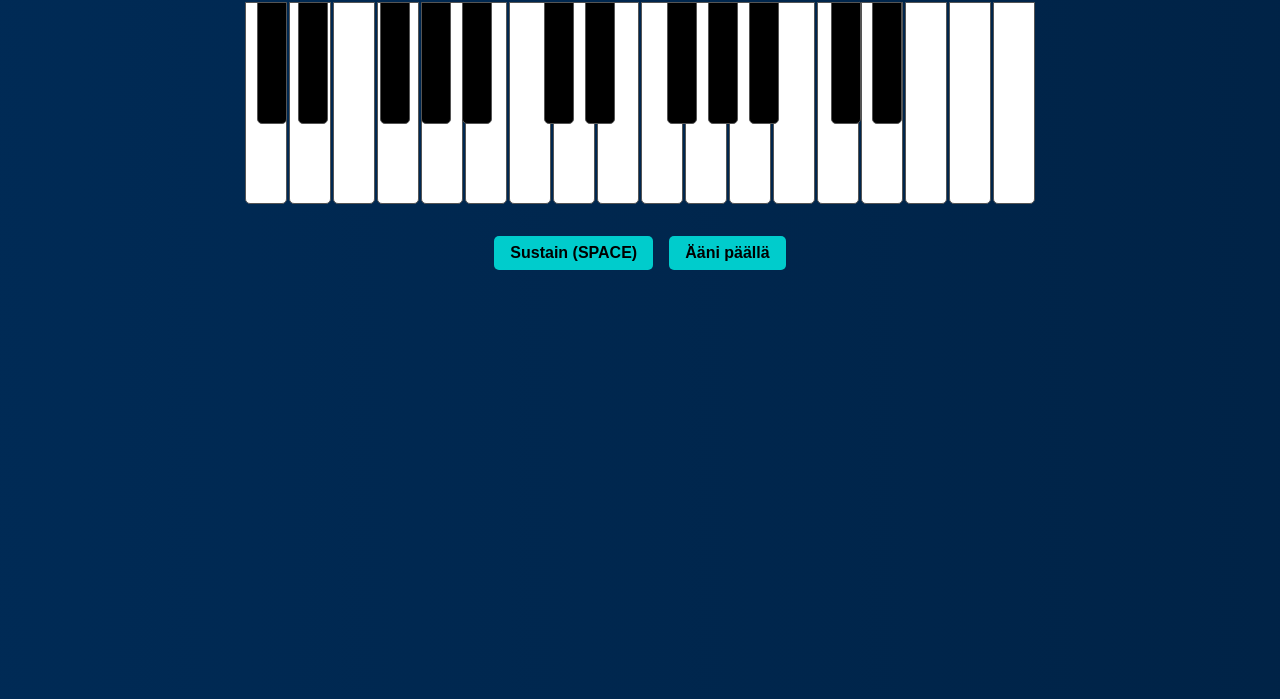
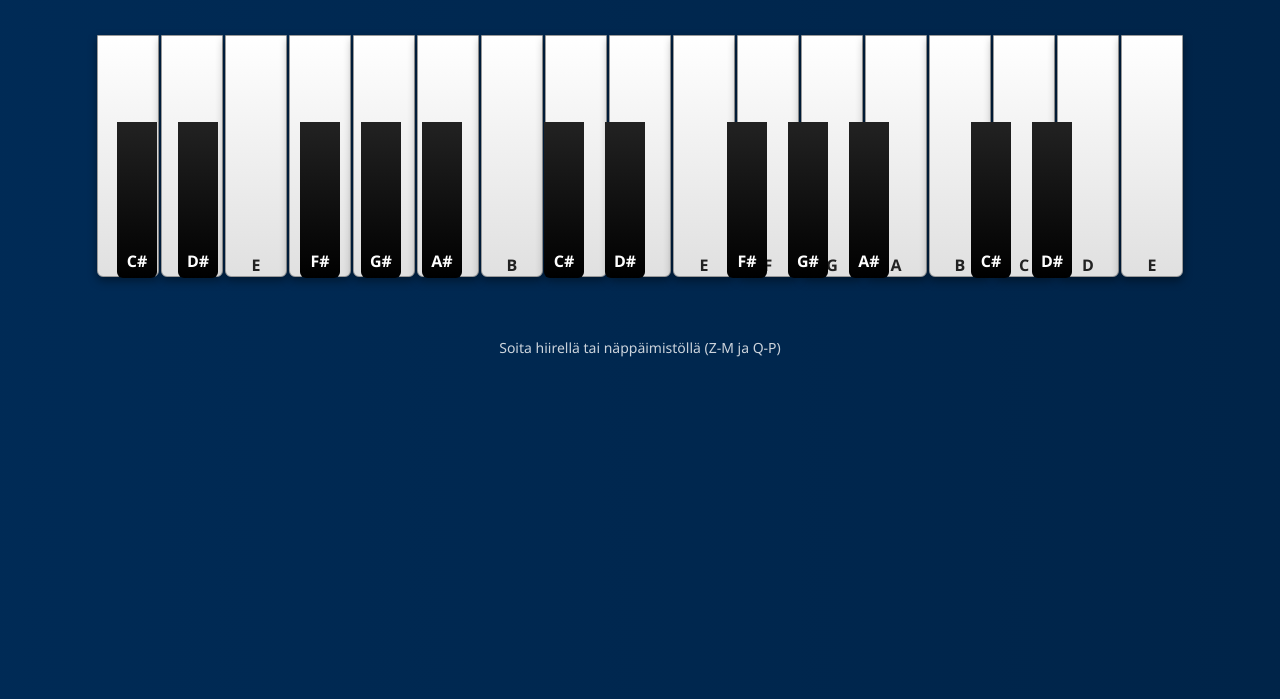
Before and after one commit to jalosenville15-source/VillenPiano, a plain HTML site: page index.html in a window 1280 px wide. Shown: the part 101-800 px from the top of the page. Drawn offline with Linux system fonts and the light colour scheme.

Commit message:
Update index.html

```diff
--- a/index.html
+++ b/index.html
@@ -1,244 +1,206 @@
 <!DOCTYPE html>
 <html lang="fi">
 <head>
-<meta charset="UTF-8">
-<meta name="viewport" content="width=device-width, initial-scale=1.0">
+<meta charset="utf-8">
+<meta name="viewport" content="width=device-width,initial-scale=1">
 <title>Villen Piano</title>
 <style>
-  body {
-    margin: 0;
-    font-family: sans-serif;
-    display: flex;
-    flex-direction: column;
-    align-items: center;
-    min-height: 100vh;
-    overflow-x: auto;
-    background: #001f3f;
-    position: relative;
+  :root{
+    --blue1:#001f3f;
+    --blue2:#003366;
+    --blue3:#004080;
+    --lightblue:#00ffff;
   }
-
-  header {
-    font-size: 3rem;
-    margin: 1rem 0;
-    font-weight: bold;
-    color: #00ffff;
-    text-shadow: 0 0 15px #00ffff;
-    z-index: 10;
-    position: relative;
+  body{
+    margin:0;
+    height:100vh;
+    font-family:'Segoe UI',sans-serif;
+    display:flex;
+    flex-direction:column;
+    align-items:center;
+    justify-content:flex-start;
+    background:linear-gradient(270deg,var(--blue1),var(--blue2),var(--blue3));
+    background-size:600% 600%;
+    animation:bgshift 18s ease infinite;
+    overflow:hidden;
   }
-
-  /* Valuva tausta */
-  .background {
-    position: fixed;
-    inset: 0;
-    z-index: 0;
-    background: linear-gradient(270deg, #001f3f, #003366, #004080, #001f3f);
-    background-size: 800% 800%;
-    animation: gradientMove 15s ease infinite;
-  }
-
-  @keyframes gradientMove {
+  @keyframes bgshift {
     0%{background-position:0% 50%}
     50%{background-position:100% 50%}
     100%{background-position:0% 50%}
   }
-
-  .piano {
-    display: flex;
-    position: relative;
-    margin: 1rem 0;
-    z-index: 1;
+  h1{
+    color:var(--lightblue);
+    text-shadow:0 0 20px rgba(0,255,255,0.4);
+    font-size:3rem;
+    margin-top:20px;
+    margin-bottom:30px;
   }
-
-  .white-key, .black-key {
-    border: 1px solid #555;
-    border-radius: 0 0 5px 5px;
-    cursor: pointer;
-    position: relative;
-    user-select: none;
+  .piano{
+    position:relative;
+    display:flex;
+    justify-content:center;
+    align-items:flex-end;
+    padding:20px;
+    user-select:none;
   }
-
-  .white-key {
-    width: 40px;
-    height: 200px;
-    background: white;
-    margin: 0 1px;
-    z-index: 1;
+  .white{
+    width:60px;
+    height:240px;
+    margin:1px;
+    background:linear-gradient(to bottom,#fff,#e0e0e0);
+    border:1px solid #999;
+    border-radius:0 0 6px 6px;
+    display:flex;
+    flex-direction:column;
+    justify-content:flex-end;
+    align-items:center;
+    font-weight:bold;
+    color:#222;
+    box-shadow:0 4px 10px rgba(0,0,0,0.4);
+    transition:all 0.08s ease;
   }
-
-  .black-key {
-    width: 28px;
-    height: 120px;
-    background: black;
-    position: absolute;
-    z-index: 2;
-    margin-left: -14px;
+  .white.active{
+    background:linear-gradient(to bottom,#aef,#68f);
+    transform:translateY(3px);
+    box-shadow:0 0 18px rgba(0,255,255,0.6);
   }
-
-  .key-active {
-    transform: scale(0.95);
-    box-shadow: 0 0 15px cyan;
+  .black{
+    position:absolute;
+    width:40px;
+    height:150px;
+    background:linear-gradient(to bottom,#222,#000);
+    border-radius:0 0 6px 6px;
+    z-index:2;
+    margin-left:-20px;
+    color:#fff;
+    display:flex;
+    justify-content:center;
+    align-items:flex-end;
+    padding-bottom:6px;
+    font-weight:bold;
+    transition:all 0.08s ease;
   }
-
-  .controls {
-    margin: 1rem 0;
-    display: flex;
-    gap: 1rem;
-    z-index: 1;
-    position: relative;
+  .black.active{
+    background:linear-gradient(to bottom,#00f,#004);
+    box-shadow:0 0 16px rgba(0,255,255,0.8);
+    transform:translateY(3px);
   }
-
-  button {
-    padding: 0.5rem 1rem;
-    font-size: 1rem;
-    font-weight: bold;
-    border: none;
-    border-radius: 5px;
-    cursor: pointer;
+  footer{
+    margin-top:40px;
+    color:rgba(255,255,255,0.8);
+    font-size:14px;
   }
-
-  button:active {
-    transform: scale(0.95);
-  }
-
-  .sustain, .mute {
-    background: #00cccc;
-    color: black;
-    text-shadow: none;
-  }
-
 </style>
 </head>
 <body>
-<div class="background"></div>
-<header>Villen Piano</header>
+<h1>Villen Piano</h1>
 
 <div class="piano" id="piano"></div>
 
-<div class="controls">
-  <button id="sustain" class="sustain">Sustain (SPACE)</button>
-  <button id="mute" class="mute">Ääni päällä</button>
-</div>
+<footer>Soita hiirellä tai näppäimistöllä (Z-M ja Q-P)</footer>
 
 <script>
 const keys = [
-  { key: 'C3', freq: 130.81, color:'white', keyboard:'z' },
-  { key: 'C#3', freq:138.59, color:'black', keyboard:'s' },
-  { key: 'D3', freq:146.83, color:'white', keyboard:'x' },
-  { key: 'D#3', freq:155.56, color:'black', keyboard:'d' },
-  { key: 'E3', freq:164.81, color:'white', keyboard:'c' },
-  { key: 'F3', freq:174.61, color:'white', keyboard:'v' },
-  { key: 'F#3', freq:185, color:'black', keyboard:'g' },
-  { key: 'G3', freq:196, color:'white', keyboard:'b' },
-  { key: 'G#3', freq:207.65, color:'black', keyboard:'h' },
-  { key: 'A3', freq:220, color:'white', keyboard:'n' },
-  { key: 'A#3', freq:233.08, color:'black', keyboard:'j' },
-  { key: 'B3', freq:246.94, color:'white', keyboard:'m' },
-  { key: 'C4', freq:261.63, color:'white', keyboard:'q' },
-  { key: 'C#4', freq:277.18, color:'black', keyboard:'2' },
-  { key: 'D4', freq:293.66, color:'white', keyboard:'w' },
-  { key: 'D#4', freq:311.13, color:'black', keyboard:'3' },
-  { key: 'E4', freq:329.63, color:'white', keyboard:'e' },
-  { key: 'F4', freq:349.23, color:'white', keyboard:'r' },
-  { key: 'F#4', freq:369.99, color:'black', keyboard:'5' },
-  { key: 'G4', freq:392, color:'white', keyboard:'t' },
-  { key: 'G#4', freq:415.3, color:'black', keyboard:'6' },
-  { key: 'A4', freq:440, color:'white', keyboard:'y' },
-  { key: 'A#4', freq:466.16, color:'black', keyboard:'7' },
-  { key: 'B4', freq:493.88, color:'white', keyboard:'u' },
-  { key: 'C5', freq:523.25, color:'white', keyboard:'i' },
-  { key: 'C#5', freq:554.37, color:'black', keyboard:'9' },
-  { key: 'D5', freq:587.33, color:'white', keyboard:'o' },
-  { key: 'D#5', freq:622.25, color:'black', keyboard:'0' },
-  { key: 'E5', freq:659.25, color:'white', keyboard:'p' },
-  { key: 'F5', freq:698.46, color:'white', keyboard:'å' }
+  {name:'C3',freq:130.81,color:'white',key:'z'},
+  {name:'C#3',freq:138.59,color:'black',key:'s'},
+  {name:'D3',freq:146.83,color:'white',key:'x'},
+  {name:'D#3',freq:155.56,color:'black',key:'d'},
+  {name:'E3',freq:164.81,color:'white',key:'c'},
+  {name:'F3',freq:174.61,color:'white',key:'v'},
+  {name:'F#3',freq:185.00,color:'black',key:'g'},
+  {name:'G3',freq:196.00,color:'white',key:'b'},
+  {name:'G#3',freq:207.65,color:'black',key:'h'},
+  {name:'A3',freq:220.00,color:'white',key:'n'},
+  {name:'A#3',freq:233.08,color:'black',key:'j'},
+  {name:'B3',freq:246.94,color:'white',key:'m'},
+
+  {name:'C4',freq:261.63,color:'white',key:'q'},
+  {name:'C#4',freq:277.18,color:'black',key:'2'},
+  {name:'D4',freq:293.66,color:'white',key:'w'},
+  {name:'D#4',freq:311.13,color:'black',key:'3'},
+  {name:'E4',freq:329.63,color:'white',key:'e'},
+  {name:'F4',freq:349.23,color:'white',key:'r'},
+  {name:'F#4',freq:369.99,color:'black',key:'5'},
+  {name:'G4',freq:392.00,color:'white',key:'t'},
+  {name:'G#4',freq:415.30,color:'black',key:'6'},
+  {name:'A4',freq:440.00,color:'white',key:'y'},
+  {name:'A#4',freq:466.16,color:'black',key:'7'},
+  {name:'B4',freq:493.88,color:'white',key:'u'},
+  {name:'C5',freq:523.25,color:'white',key:'i'},
+  {name:'C#5',freq:554.37,color:'black',key:'9'},
+  {name:'D5',freq:587.33,color:'white',key:'o'},
+  {name:'D#5',freq:622.25,color:'black',key:'0'},
+  {name:'E5',freq:659.25,color:'white',key:'p'}
 ];
 
-const pianoDiv = document.getElementById('piano');
+const piano = document.getElementById('piano');
 const audioCtx = new (window.AudioContext || window.webkitAudioContext)();
-const activeOsc = new Map();
-let sustain = false;
-let muted = false;
 
-// Render keys
-keys.forEach((k,i) => {
-  const btn = document.createElement('div');
-  btn.classList.add(k.color === 'white' ? 'white-key' : 'black-key');
-  btn.dataset.key = k.key;
-
-  // black key positions
-  if(k.color==='black') {
-    const left = Array.from(pianoDiv.children).filter(x=>x.classList.contains('white-key')).length;
-    btn.style.left = `${left*41-14}px`;
+keys.forEach((k,i)=>{
+  const el=document.createElement('div');
+  el.classList.add(k.color);
+  el.dataset.note=k.name;
+  el.innerText=k.name.replace(/\d/,'');
+  piano.appendChild(el);
+  if(k.color==='black'){
+    // position on top of previous white
+    const prevWhiteCount = keys.slice(0,i).filter(n=>n.color==='white').length;
+    el.style.left = (prevWhiteCount*61)+'px';
   }
-
-  pianoDiv.appendChild(btn);
-
-  btn.addEventListener('mousedown', () => pressKey(k));
-  btn.addEventListener('mouseup', () => releaseKey(k));
-  btn.addEventListener('mouseleave', () => releaseKey(k));
 });
 
-function playSound(freq) {
-  if (muted) return;
-  const osc = audioCtx.createOscillator();
-  const gain = audioCtx.createGain();
-  osc.type = 'sine';
-  osc.frequency.value = freq;
-  gain.gain.setValueAtTime(0, audioCtx.currentTime);
-  gain.gain.linearRampToValueAtTime(0.6, audioCtx.currentTime+0.01);
-  gain.gain.exponentialRampToValueAtTime(0.3, audioCtx.currentTime+0.15);
+function play(note){
+  const osc=audioCtx.createOscillator();
+  const gain=audioCtx.createGain();
+  osc.type='sine';
+  osc.frequency.value=note.freq;
   osc.connect(gain);
   gain.connect(audioCtx.destination);
-  osc.start();
-  return {osc, gain};
+
+  const now=audioCtx.currentTime;
+  const attack=0.02;
+  const decay=0.3;
+  const sustain=0.2;
+  const release=0.4;
+  gain.gain.setValueAtTime(0,now);
+  gain.gain.linearRampToValueAtTime(0.8,now+attack);
+  gain.gain.exponentialRampToValueAtTime(sustain,now+attack+decay);
+  gain.gain.exponentialRampToValueAtTime(0.001,now+attack+decay+release);
+
+  osc.start(now);
+  osc.stop(now+attack+decay+release+0.1);
 }
 
-function pressKey(k) {
-  if (!activeOsc.has(k.key)) {
-    const sound = playSound(k.freq);
-    activeOsc.set(k.key, sound);
-    const btn = pianoDiv.querySelector(`[data-key='${k.key}']`);
-    btn?.classList.add('key-active');
-  }
+function keyDown(name){
+  const el=document.querySelector(`[data-note="${name}"]`);
+  if(!el) return;
+  el.classList.add('active');
+  const note=keys.find(k=>k.name===name);
+  play(note);
+}
+function keyUp(name){
+  const el=document.querySelector(`[data-note="${name}"]`);
+  if(el) el.classList.remove('active');
 }
 
-function releaseKey(k) {
-  if (!sustain && activeOsc.has(k.key)) {
-    const {osc, gain} = activeOsc.get(k.key);
-    const now = audioCtx.currentTime;
-    gain.gain.cancelScheduledValues(now);
-    gain.gain.setValueAtTime(gain.gain.value, now);
-    gain.gain.exponentialRampToValueAtTime(0.001, now+0.2);
-    setTimeout(()=>{try{osc.stop()}catch(e){}}, 200);
-    activeOsc.delete(k.key);
-    const btn = pianoDiv.querySelector(`[data-key='${k.key}']`);
-    btn?.classList.remove('key-active');
-  }
-}
-
-// Keyboard events
-const pressedKeys = new Set();
-window.addEventListener('keydown', e => {
-  if(e.code==='Space'){ sustain=true; return; }
-  if(pressedKeys.has(e.key)) return;
-  pressedKeys.add(e.key);
-  const k = keys.find(k=>k.keyboard===e.key.toLowerCase());
-  if(k) pressKey(k);
+piano.addEventListener('mousedown',e=>{
+  if(e.target.dataset.note) keyDown(e.target.dataset.note);
 });
-window.addEventListener('keyup', e => {
-  if(e.code==='Space'){ sustain=false; activeOsc.forEach((_,k)=>releaseKey(keys.find(x=>x.key===k))); return; }
-  pressedKeys.delete(e.key);
-  const k = keys.find(k=>k.keyboard===e.key.toLowerCase());
-  if(k) releaseKey(k);
+piano.addEventListener('mouseup',e=>{
+  if(e.target.dataset.note) keyUp(e.target.dataset.note);
+});
+piano.addEventListener('mouseleave',e=>{
+  document.querySelectorAll('.active').forEach(k=>k.classList.remove('active'));
 });
 
-// Controls
-document.getElementById('sustain').addEventListener('click', ()=>sustain=!sustain);
-document.getElementById('mute').addEventListener('click', ()=>{
-  muted = !muted;
-  document.getElementById('mute').textContent = muted?'Ääni pois':'Ääni päällä';
-  if(muted) activeOsc.forEach((_,k)=>releaseKey(keys.find(x=>x.key===k)));
+window.addEventListener('keydown',e=>{
+  const note=keys.find(k=>k.key===e.key.toLowerCase());
+  if(note) keyDown(note.name);
+});
+window.addEventListener('keyup',e=>{
+  const note=keys.find(k=>k.key===e.key.toLowerCase());
+  if(note) keyUp(note.name);
 });
 </script>
 </body>
```
